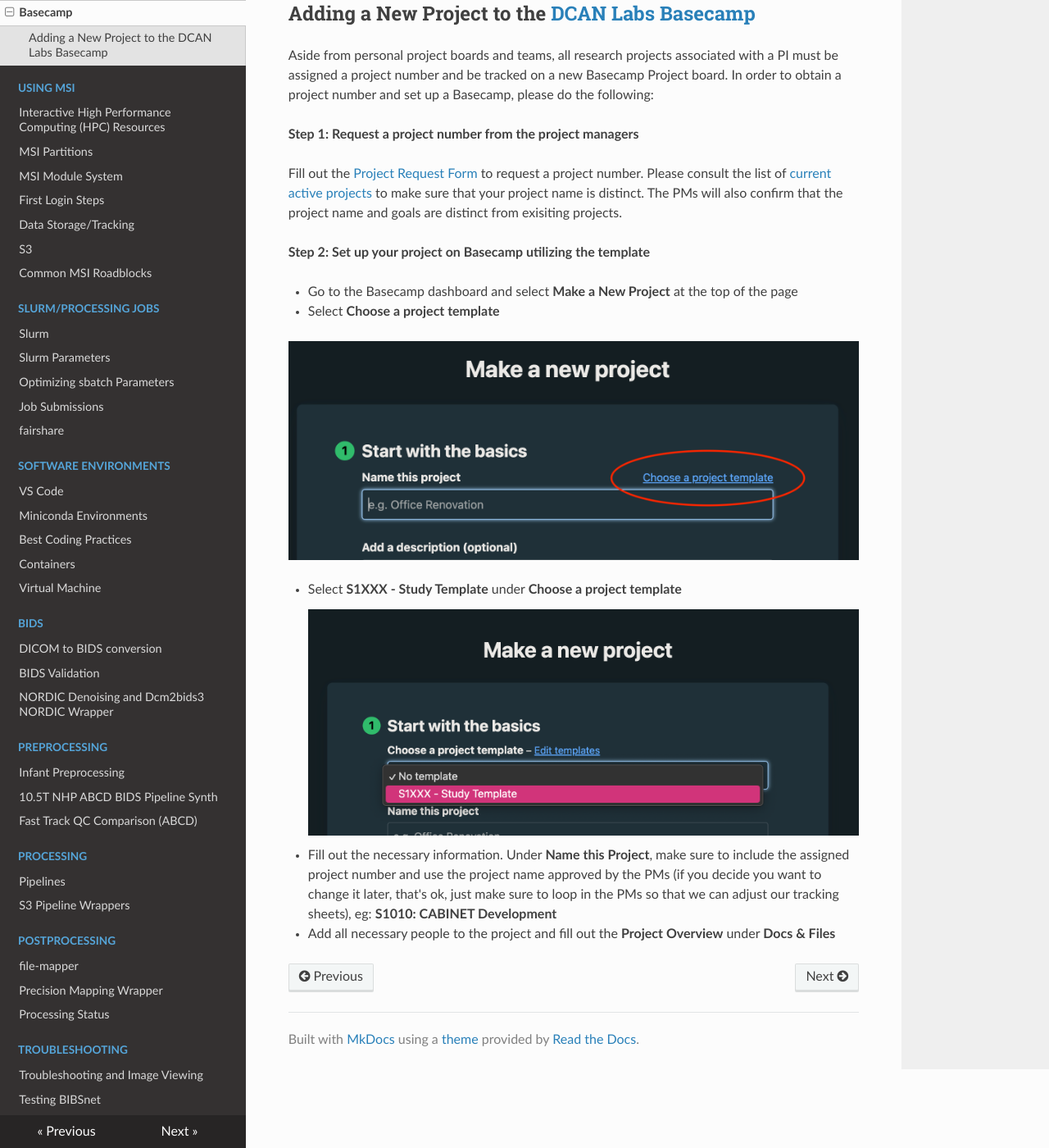
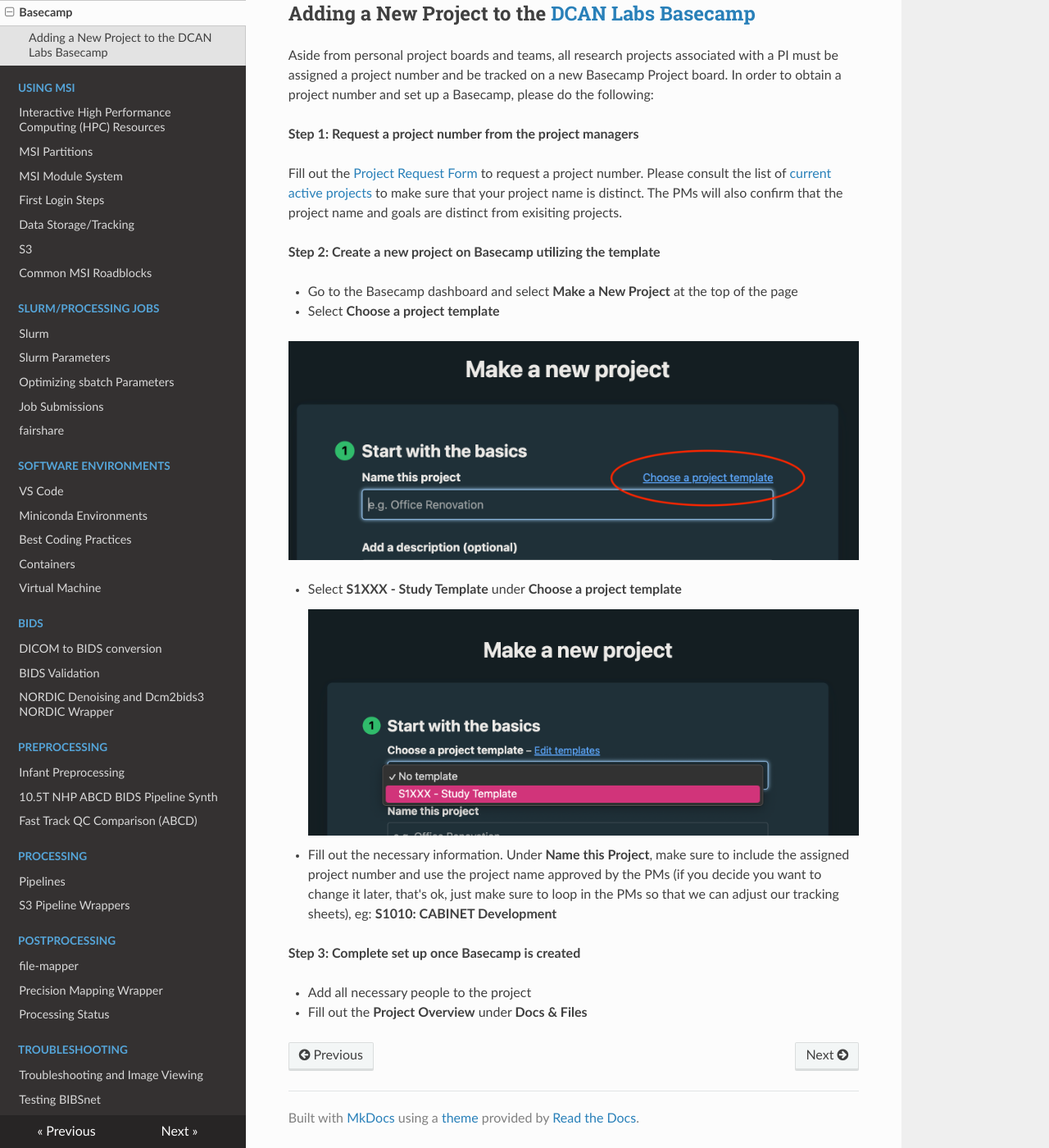
Before and after one commit to DCAN-Labs/cdni-brain, an MkDocs documentation site: the page built from docs/basecamp.md, in a window 1280 px wide and 1400 px high, scrolled down 160 px. Shown: the whole window at 82% size. Built offline with MkDocs 1.6.1, drawn with Linux system fonts in a browser that asks for light colours; nearby versions of some CDN libraries.

Commit message:
Update basecamp.md

```diff
--- a/docs/basecamp.md
+++ b/docs/basecamp.md
@@ -8,7 +8,7 @@ Aside from personal project boards and teams, all research projects associated w
 
 Fill out the [Project Request Form](https://forms.gle/1ddNGf6pbe5WE2QV8) to request a project number. Please consult the list of [current active projects](https://docs.google.com/spreadsheets/d/1dIUyxwElnQsqXtNDvmy2NhwKTSYAJ7wqqO4j_MfoWpM/edit?usp=sharing) to make sure that your project name is distinct. The PMs will also confirm that the project name and goals are distinct from exisiting projects.
 
-**Step 2: Set up your project on Basecamp utilizing the template**
+**Step 2: Create a new project on Basecamp utilizing the template**
 
  - Go to the Basecamp dashboard and select **Make a New Project** at the top of the page
  - Select **Choose a project template**
@@ -21,4 +21,7 @@ Fill out the [Project Request Form](https://forms.gle/1ddNGf6pbe5WE2QV8) to requ
 
  - Fill out the necessary information. Under **Name this Project**, make sure to include the assigned project number and use the project name approved by the PMs (if you decide you want to change it later, that's ok, just make sure to loop in the PMs so that we can adjust our tracking sheets), eg: **S1010: CABINET Development**
 
- - Add all necessary people to the project and fill out the **Project Overview** under **Docs & Files**
+**Step 3: Complete set up once Basecamp is created**
+
+ - Add all necessary people to the project
+ - Fill out the **Project Overview** under **Docs & Files**
```
